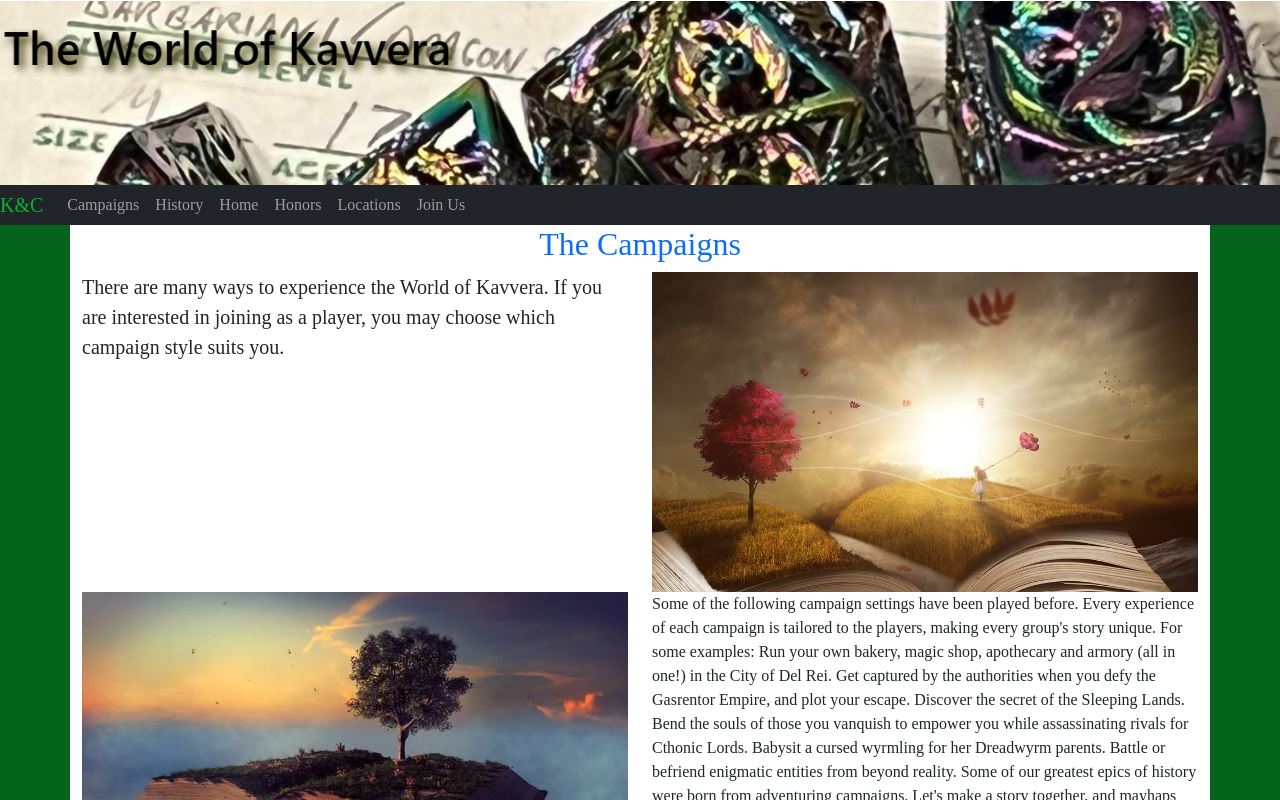
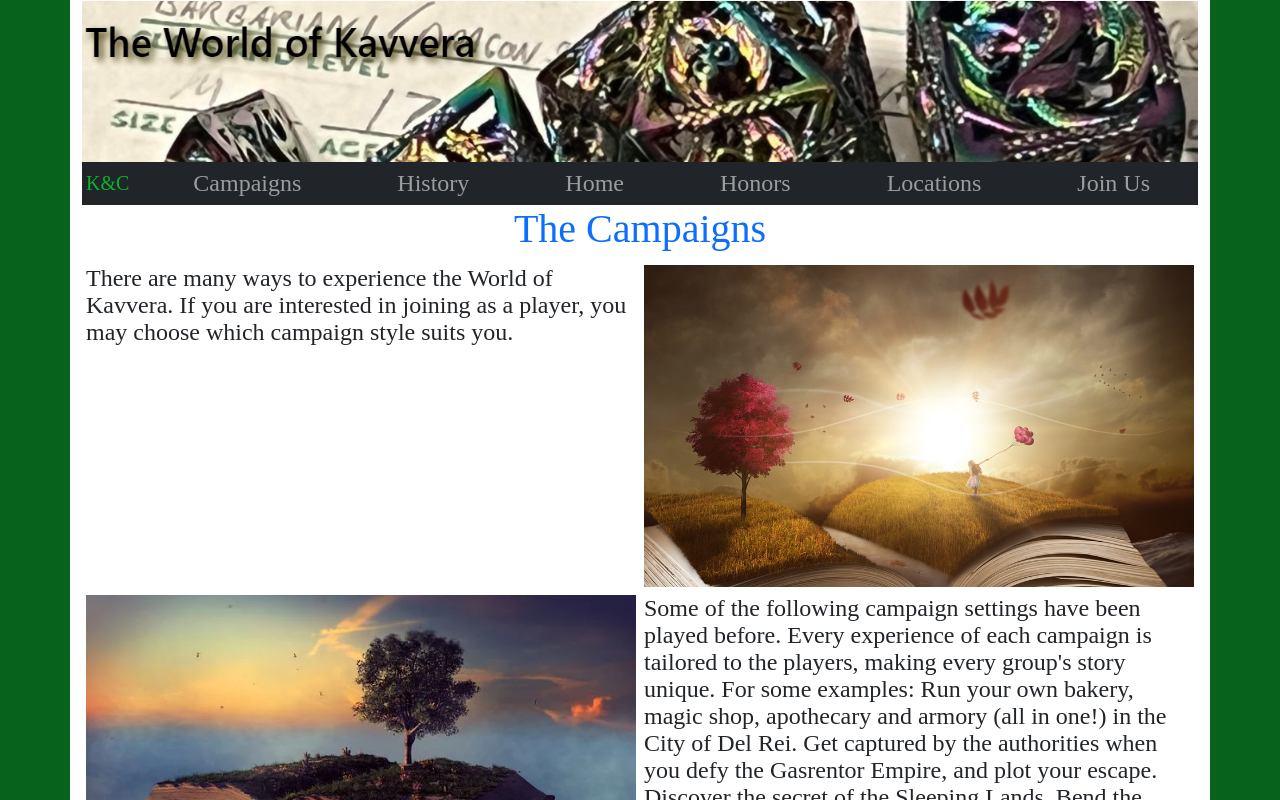
Before and after one commit to MysticalSkeptic/kavvera-site, an Angular app: page /campaigns in a window 1280 px wide. Shown: the top 800 px of the page. Built offline with nearby package versions, Linux system fonts and the light colour scheme.

Commit message:
style adds
aesthetics like rearranging and colors

```diff
--- a/src/app/app.component.html
+++ b/src/app/app.component.html
@@ -1,56 +1,8 @@
-<app-header></app-header>
-<nav class="navbar navbar-expand-md navbar-dark bg-dark p-0 container-fluid">
-  <a class="navbar-brand"
-    id="myBrand"
-    routerLink="/home-page"
-    routerLinkActive="activebutton"
-    ariaCurrentWhenActive="page"
-    >K&#38;C</a>
-  <button class="navbar-toggler ms-auto"
-    type="button"
-    data-bs-target="#crushMe"
-    data-bs-toggle="collapse">
-    <span class="navbar-toggler-icon"> </span>
-  </button>
-  <ul class="navbar-nav navbar-collapse collapse"
-    id="crushMe">
-    <li class="nav-item">
-      <a class="nav-link"
-        routerLink="/campaigns"
-        routerLinkActive="activebutton"
-        ariaCurrentWhenActive="page">Campaigns</a>
-    </li>
-    <li class="nav-item">
-      <a class="nav-link"
-        routerLink="/history"
-        routerLinkActive="activebutton"
-        ariaCurrentWhenActive="page">History</a>
-    </li>
-    <li class="nav-item">
-      <a class="nav-link"
-        routerLink="/home-page"
-        routerLinkActive="activebutton"
-        ariaCurrentWhenActive="page">Home</a>
-    </li>
-    <li class="nav-item">
-      <a class="nav-link"
-        routerLink="/honors"
-        routerLinkActive="activebutton"
-        ariaCurrentWhenActive="page">Honors</a>
-    </li>
-    <li class="nav-item">
-      <a class="nav-link"
-        routerLink="/locations"
-        routerLinkActive="activebutton"
-        ariaCurrentWhenActive="page">Locations</a>
-    </li>
-    <li class="nav-item">
-      <a class="nav-link"
-        routerLink="/membership"
-        routerLinkActive="activebutton"
-        ariaCurrentWhenActive="page">Join Us</a>
-    </li>
-  </ul>
-</nav>
-<router-outlet></router-outlet>
-<app-footer></app-footer>
+<div class="container bg-white">
+  <div class="row">
+    <app-header></app-header>
+    <app-nav></app-nav>
+    <router-outlet></router-outlet>
+    <app-footer></app-footer>
+  </div>
+</div>
--- a/src/app/app.module.ts
+++ b/src/app/app.module.ts
@@ -12,6 +12,7 @@ import { MembershipComponent } from './membership/membership.component';
 import { HonorsComponent } from './honors/honors.component';
 import { HeaderComponent } from './header/header.component';
 import { FooterComponent } from './footer/footer.component';
+import { NavComponent } from './nav/nav.component';
 
 @NgModule({
   declarations: [
@@ -24,7 +25,8 @@ import { FooterComponent } from './footer/footer.component';
     MembershipComponent,
     HonorsComponent,
     HeaderComponent,
-    FooterComponent
+    FooterComponent,
+    NavComponent
   ],
   imports: [
     BrowserModule,
--- a/src/app/campaigns/campaigns.component.html
+++ b/src/app/campaigns/campaigns.component.html
@@ -1,14 +1,14 @@
 <div class="container bg-white">
-    <h2 class="text-primary text-center">The Campaigns</h2>
+    <h1 class="text-primary text-center">The Campaigns</h1>
     <div class="row mb-2">
-        <p class="lead col-sm-6">There are many ways to experience the World of Kavvera. If you are interested in joining as a player, you may choose which campaign style suits you.</p>
-        <div class="col-sm-6 d-print-none">
-            <img class="img-fluid" src="/assets/images/bookWind.png" alt="Flying a kite on a book" title="Courtesy of pixma.com">
+        <p class="col-md-6 p-1">There are many ways to experience the World of Kavvera. If you are interested in joining as a player, you may choose which campaign style suits you.</p>
+        <div class="col-md-6 d-print-none p-1">
+            <img class="img-fluid" src="/assets/images/bookWind.png" alt="Flying a kite on an open book" title="Courtesy of pixma.com">
         </div>
-        <div class="col-sm-6 d-print-none">
-            <img class="img-fluid" src="/assets/images/worldOnBook.png" alt="">
+        <div class="col-md-6 d-print-none p-1">
+            <img class="img-fluid" src="/assets/images/worldOnBook.png" alt="A world on an open book">
         </div>
-        <p class="col-sm-6 d-print-none">Some of the following campaign settings have been played before. Every experience of each campaign is tailored to the players, making every group's story unique. For some examples: Run your own bakery, magic shop, apothecary and armory (all in one!) in the City of Del Rei. Get captured by the authorities when you defy the Gasrentor Empire, and plot your escape. Discover the secret of the Sleeping Lands. Bend the souls of those you vanquish to empower you while assassinating rivals for Cthonic Lords. Babysit a cursed wyrmling for her Dreadwyrm parents. Battle or befriend enigmatic entities from beyond reality. Some of our greatest epics of history were born from adventuring campaigns. Let's make a story together, and mayhaps the bards will sing of it for years to come.</p>
+        <p class="col-md-6 d-print-none p-1">Some of the following campaign settings have been played before. Every experience of each campaign is tailored to the players, making every group's story unique. For some examples: Run your own bakery, magic shop, apothecary and armory (all in one!) in the City of Del Rei. Get captured by the authorities when you defy the Gasrentor Empire, and plot your escape. Discover the secret of the Sleeping Lands. Bend the souls of those you vanquish to empower you while assassinating rivals for Cthonic Lords. Babysit a cursed wyrmling for her Dreadwyrm parents. Battle or befriend enigmatic entities from beyond reality. Some of our greatest epics of history were born from adventuring campaigns. Let's make a story together, and mayhaps the bards will sing of it for years to come.</p>
     </div>
 
     <div id="fold">
--- a/src/app/error/error.component.html
+++ b/src/app/error/error.component.html
@@ -1 +1 @@
-<p>error works!</p>
+<h1>There has been an error. Please return to the home page.</h1>
--- /dev/null
+++ b/src/app/nav/nav.component.html
@@ -0,0 +1,53 @@
+<nav class="navbar navbar-expand-md navbar-dark bg-dark p-0 container-fluid">
+    <a class="navbar-brand ms-1"
+      id="myBrand"
+      routerLink="/home-page"
+      routerLinkActive="activebutton"
+      ariaCurrentWhenActive="page"
+      >K&#38;C</a>
+    <button class="navbar-toggler ms-auto"
+      type="button"
+      data-bs-target="#crushMe"
+      data-bs-toggle="collapse">
+      <span class="navbar-toggler-icon"> </span>
+    </button>
+    <ul class="navbar-nav navbar-collapse collapse"
+      id="crushMe">
+      <li class="nav-item mx-auto">
+        <a class="nav-link"
+          routerLink="/campaigns"
+          routerLinkActive="activebutton"
+          ariaCurrentWhenActive="page">Campaigns</a>
+      </li>
+      <li class="nav-item mx-auto">
+        <a class="nav-link"
+          routerLink="/history"
+          routerLinkActive="activebutton"
+          ariaCurrentWhenActive="page">History</a>
+      </li>
+      <li class="nav-item mx-auto">
+        <a class="nav-link"
+          routerLink="/home-page"
+          routerLinkActive="activebutton"
+          ariaCurrentWhenActive="page">Home</a>
+      </li>
+      <li class="nav-item mx-auto">
+        <a class="nav-link"
+          routerLink="/honors"
+          routerLinkActive="activebutton"
+          ariaCurrentWhenActive="page">Honors</a>
+      </li>
+      <li class="nav-item mx-auto">
+        <a class="nav-link"
+          routerLink="/locations"
+          routerLinkActive="activebutton"
+          ariaCurrentWhenActive="page">Locations</a>
+      </li>
+      <li class="nav-item mx-auto">
+        <a class="nav-link"
+          routerLink="/membership"
+          routerLinkActive="activebutton"
+          ariaCurrentWhenActive="page">Join Us</a>
+      </li>
+    </ul>
+  </nav>
--- /dev/null
+++ b/src/app/nav/nav.component.ts
@@ -0,0 +1,15 @@
+import { Component, OnInit } from '@angular/core';
+
+@Component({
+  selector: 'app-nav',
+  templateUrl: './nav.component.html',
+  styleUrls: ['./nav.component.css']
+})
+export class NavComponent implements OnInit {
+
+  constructor() { }
+
+  ngOnInit(): void {
+  }
+
+}
--- a/src/styles.css
+++ b/src/styles.css
@@ -1,5 +1,5 @@
 body {
-    font-family: 'Times New Roman', serif;
+    font: 1.5rem 'Times New Roman', serif;
     background-color: #05631b;
 }
 #myBrand {
```
Also changed, not shown: src/app/nav/nav.component.css (added), 1 other file (tests, documents, lock files or other folders).
